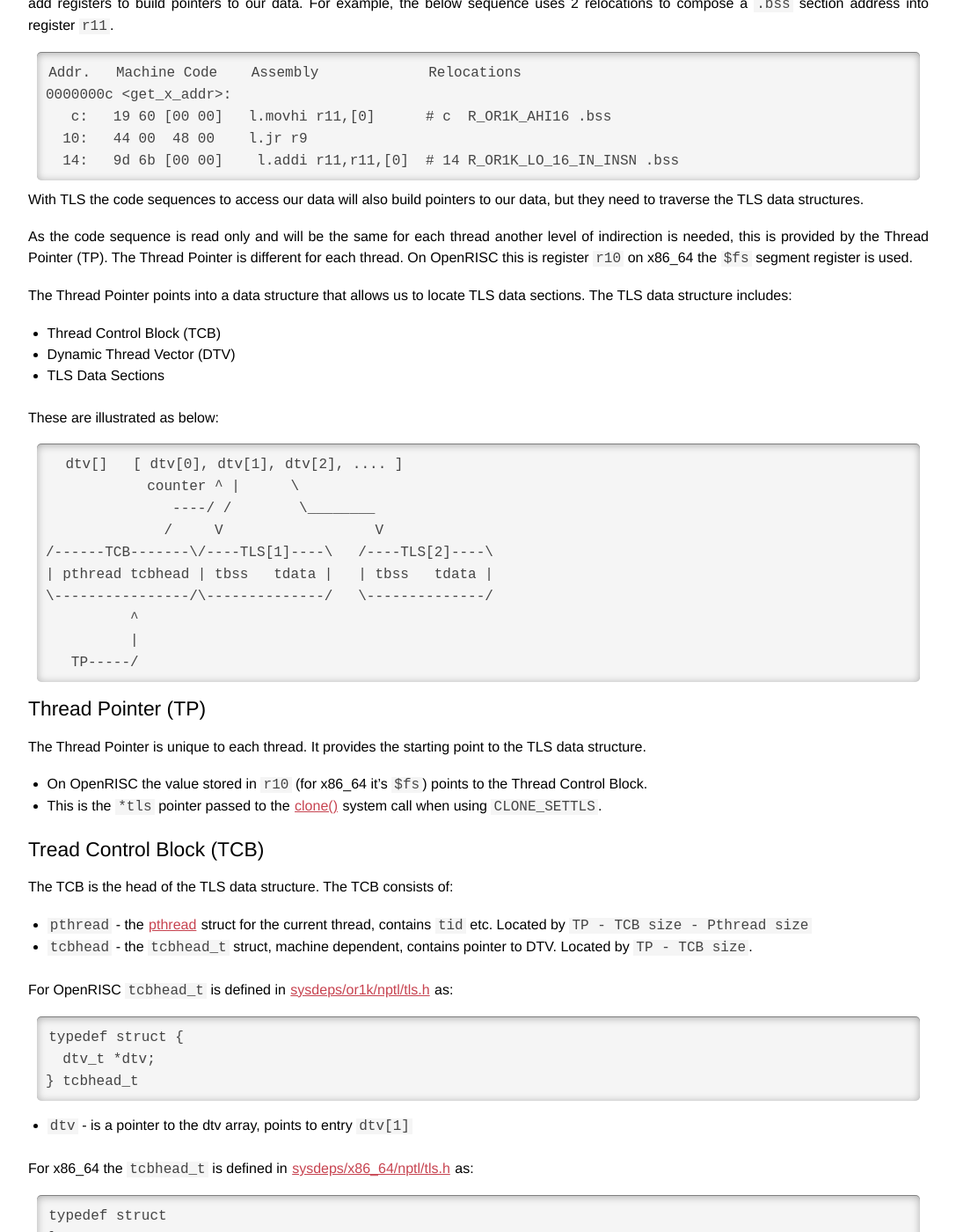
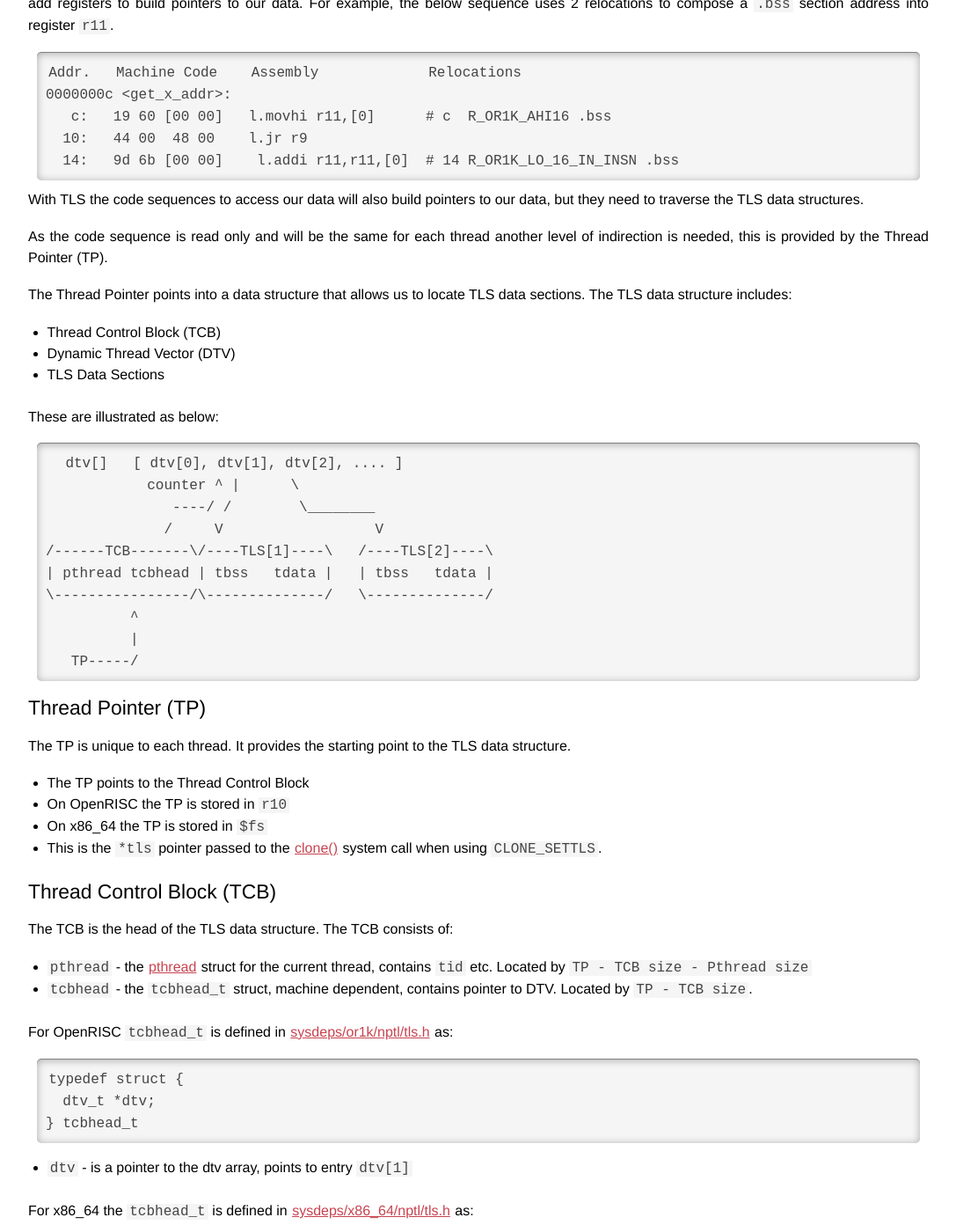
Before and after one commit to stffrdhrn/stffrdhrn.github.io, a Jekyll site: the page built from _posts/2020-01-19-tls.md, in a window 1280 px wide and 1400 px high, scrolled down 1341 px. Shown: the whole window at 88% size, without its empty margins (96-1183 px from the left). Built offline with Jekyll 4.4.1, drawn with Linux system fonts in a browser that asks for light colours; comment, search, counter and statistics services are not loaded; some of the changed text lies outside the part shown.

Commit message:
tls: typos cleanup

```diff
--- a/_posts/2020-01-19-tls.md
+++ b/_posts/2020-01-19-tls.md
@@ -82,8 +82,6 @@ data, but they need to traverse the TLS data structures.
 
 As the code sequence is read only and will be the same for each thread another
 level of indirection is needed, this is provided by the Thread Pointer (TP).
-The Thread Pointer is different for each thread.  On OpenRISC this is register
-`r10` on x86_64 the `$fs` segment register is used.
 
 The Thread Pointer points into a data structure that allows us to locate TLS
 data sections.  The TLS data structure includes:
@@ -109,16 +107,17 @@ These are illustrated as below:
 
 ### Thread Pointer (TP)
 
-The Thread Pointer is unique to each thread.  It provides the starting point
-to the TLS data structure.
+The TP is unique to each thread.  It provides the starting point to the TLS data
+structure.
 
- - On OpenRISC the value stored in `r10` (for x86_64 it's `$fs`) points to the
-   Thread Control Block.
+ - The TP points to the Thread Control Block
+ - On OpenRISC the TP is stored in `r10`
+ - On x86_64 the TP is stored in `$fs`
  - This is the `*tls` pointer passed to the
    [clone()](http://man7.org/linux/man-pages/man2/clone.2.html) system call when
    using `CLONE_SETTLS`.
 
-### Tread Control Block (TCB)
+### Thread Control Block (TCB)
 
 The TCB is the head of the TLS data structure.  The TCB consists of:
 
```
Also changed, not shown: other parts of _posts/2020-01-19-tls.md (+1 -1 lines).
